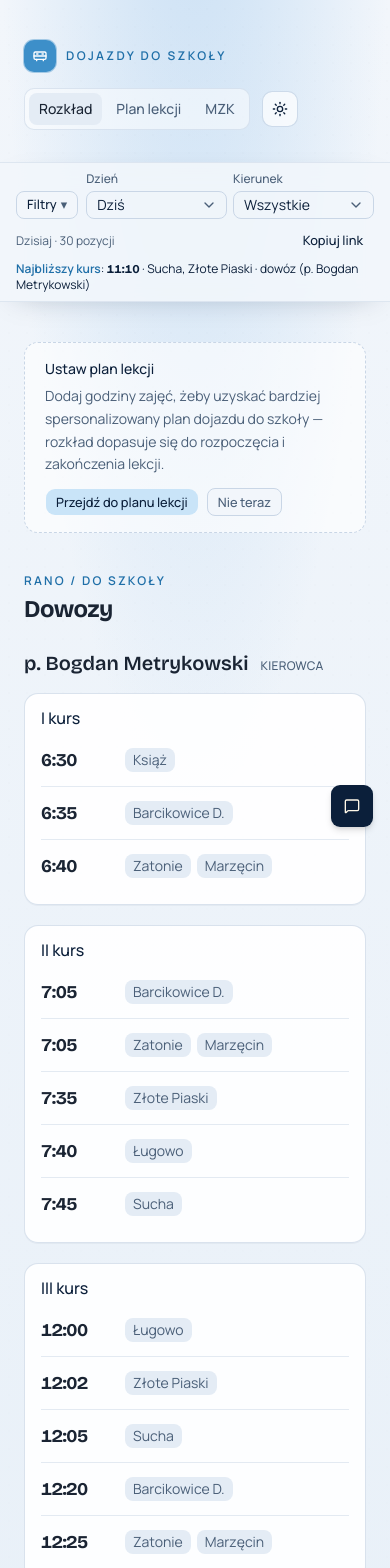
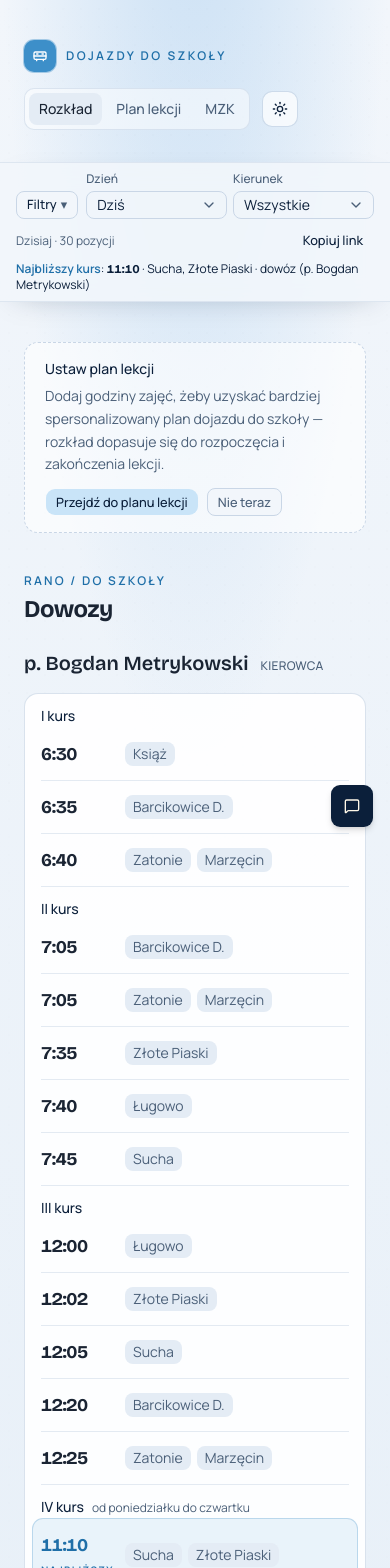
Before and after one commit to madb88/school-bus, a Next.js app: page / in a window 390 px wide. Shown: the top 1568 px of the page. Built offline with nearby package versions, Linux system fonts and the light colour scheme.

Commit message:
Refactor course display in ScheduleBoard component for improved styling
- Updated course item layout to enhance visual consistency and responsiveness.
- Adjusted padding and margin for better spacing between elements.
- Changed note text size for improved readability.

```diff
--- a/src/components/schedule-board.tsx
+++ b/src/components/schedule-board.tsx
@@ -1401,18 +1401,25 @@ export function ScheduleBoard({
                         {block.kind === "vehicle" ? "pojazd" : "kierowca"}
                       </span>
                     </div>
-                    <div className="space-y-5">
-                      {block.courses.map((course) => (
+                    <div className="rounded-xl border border-border/70 bg-card/90 px-4 py-1 shadow-[0_1px_0_color-mix(in_srgb,var(--foreground)_4%,transparent)] sm:px-5">
+                      {block.courses.map((course, courseIndex) => (
                         <div
                           key={`${block.name}-${course.label}-${course.note ?? ""}`}
-                          className="rounded-xl border border-border/70 bg-card/90 px-4 py-3 shadow-[0_1px_0_color-mix(in_srgb,var(--foreground)_4%,transparent)] sm:px-5"
+                          className={cn(
+                            courseIndex > 0 && "border-t border-border/50",
+                          )}
                         >
-                          <div className="mb-1 flex flex-wrap items-baseline gap-x-2 gap-y-1">
-                            <p className="font-medium text-foreground">
+                          <div
+                            className={cn(
+                              "flex flex-wrap items-baseline gap-x-2 gap-y-0.5 pt-3 pb-0.5",
+                              courseIndex === 0 && "pt-2",
+                            )}
+                          >
+                            <p className="text-sm font-medium text-foreground">
                               {course.label}
                             </p>
                             {course.note ? (
-                              <p className="text-sm text-muted-foreground">
+                              <p className="text-xs text-muted-foreground">
                                 {course.note}
                               </p>
                             ) : null}
```
